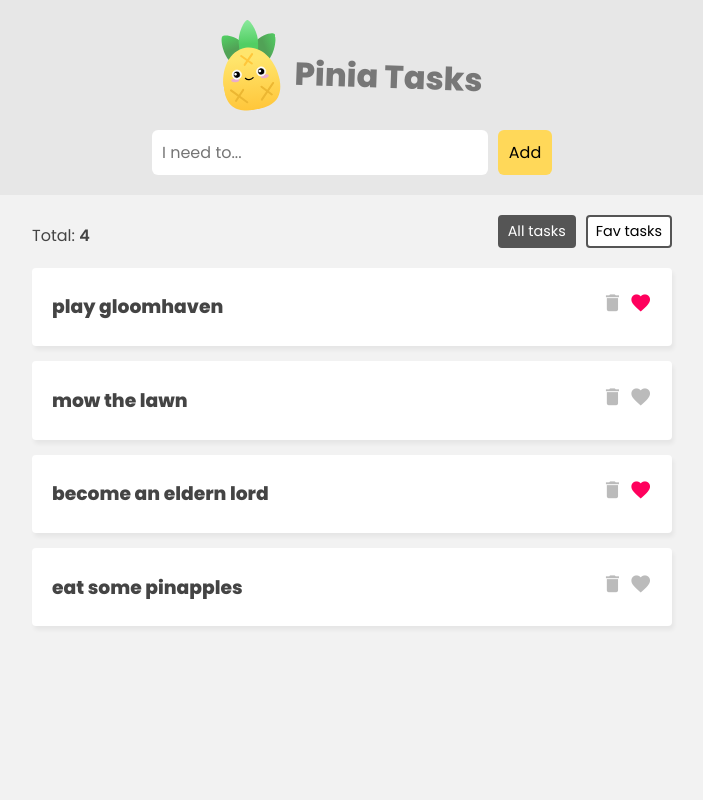
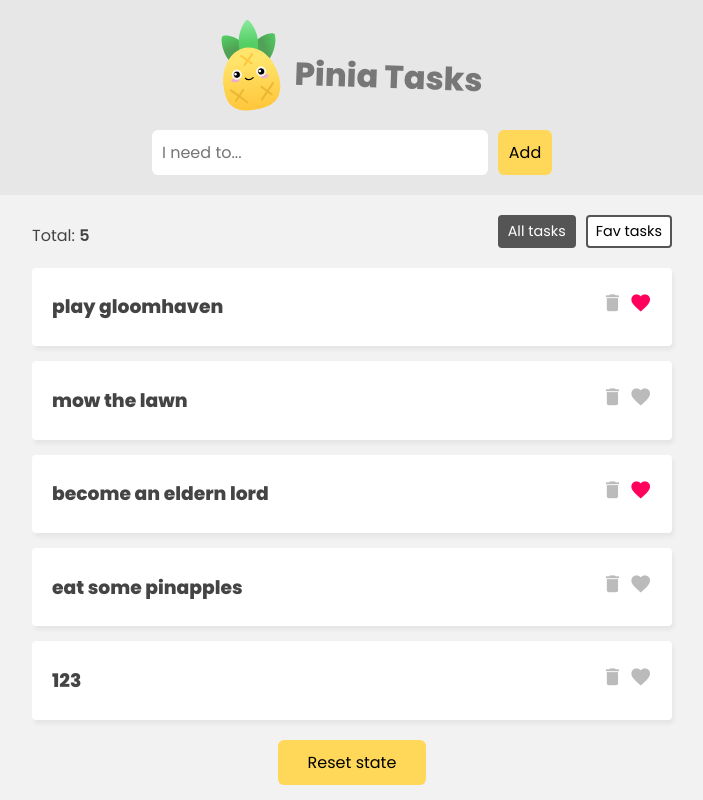
Before and after one commit to sendgn/pinia-tasks, a Vue app: page / in a window 1280 px wide. Shown: the whole page, without its empty margins (288-991 px from the left). Built offline with nearby package versions, Linux system fonts and the light colour scheme; data requests are answered from the project's data file.

Commit message:
Add reset state button and use storeToRefs hook

```diff
--- a/data/db.json
+++ b/data/db.json
@@ -19,6 +19,11 @@
       "title": "eat some pinapples",
       "isFav": false,
       "id": 4
+    },
+    {
+      "id": 5,
+      "title": "123",
+      "isFav": false
     }
   ]
 }
--- a/src/App.vue
+++ b/src/App.vue
@@ -14,7 +14,7 @@
       <p>
         Total:
         <span>
-          {{ filter === 'all' ? taskStore.totalCount : taskStore.favCount }}
+          {{ filter === 'all' ? totalCount : favCount }}
         </span>
       </p>
       <div>
@@ -29,25 +29,30 @@
       </div>
     </nav>
     <!-- loading -->
-    <div class="loading" v-if="taskStore.loading">Loading tasks...</div>
-    <div class="error" v-if="taskStore.error">{{ taskStore.error }}</div>
+    <div class="loading" v-if="loading">Loading tasks...</div>
+    <div class="error" v-if="error">{{ error }}</div>
     <!-- task list (all) -->
     <div class="task-list" v-if="filter === 'all'">
-      <div v-for="task in taskStore.tasks">
+      <div v-for="task in tasks">
         <TaskDetails :task="task" />
       </div>
     </div>
     <!-- task list (favorites) -->
     <div class="task-list" v-if="filter === 'favs'">
-      <div v-for="task in taskStore.favs">
+      <div v-for="task in favs">
         <TaskDetails :task="task" />
       </div>
+    </div>
+    <!-- reset a store state -->
+    <div class="reset">
+      <button @click="taskStore.$reset">Reset state</button>
     </div>
   </main>
 </template>
 
 <script>
   import { ref } from 'vue';
+  import { storeToRefs } from 'pinia';
   import { useTaskStore } from './stores/TaskStore';
   import TaskDetails from './components/TaskDetails.vue';
   import TaskForm from './components/TaskForm.vue';
@@ -56,10 +61,31 @@
     components: { TaskDetails, TaskForm },
     setup() {
       const taskStore = useTaskStore();
+
+      const {
+        tasks,
+        loading,
+        error,
+        favs,
+        totalCount,
+        favCount
+      } = storeToRefs(taskStore);
+
       // fetch tasks
       taskStore.getTasks();
+
       const filter = ref('all');
-      return { taskStore, filter };
+
+      return {
+        taskStore,
+        filter,
+        tasks,
+        loading,
+        error,
+        favs,
+        totalCount,
+        favCount
+      };
     }
   };
 </script>
--- a/src/assets/main.css
+++ b/src/assets/main.css
@@ -145,3 +145,20 @@
   text-align: center;
   margin: 30px auto;
 }
+
+/* reset state */
+.reset {
+  max-width: 640px;
+  margin: 0 auto;
+  display: flex;
+  justify-content: center;
+}
+.reset button {
+  background: #ffd859;
+  border: 0;
+  padding: 10px 30px;
+  font-family: "Poppins";
+  border-radius: 6px;
+  cursor: pointer;
+  font-size: 1em;
+}
```
